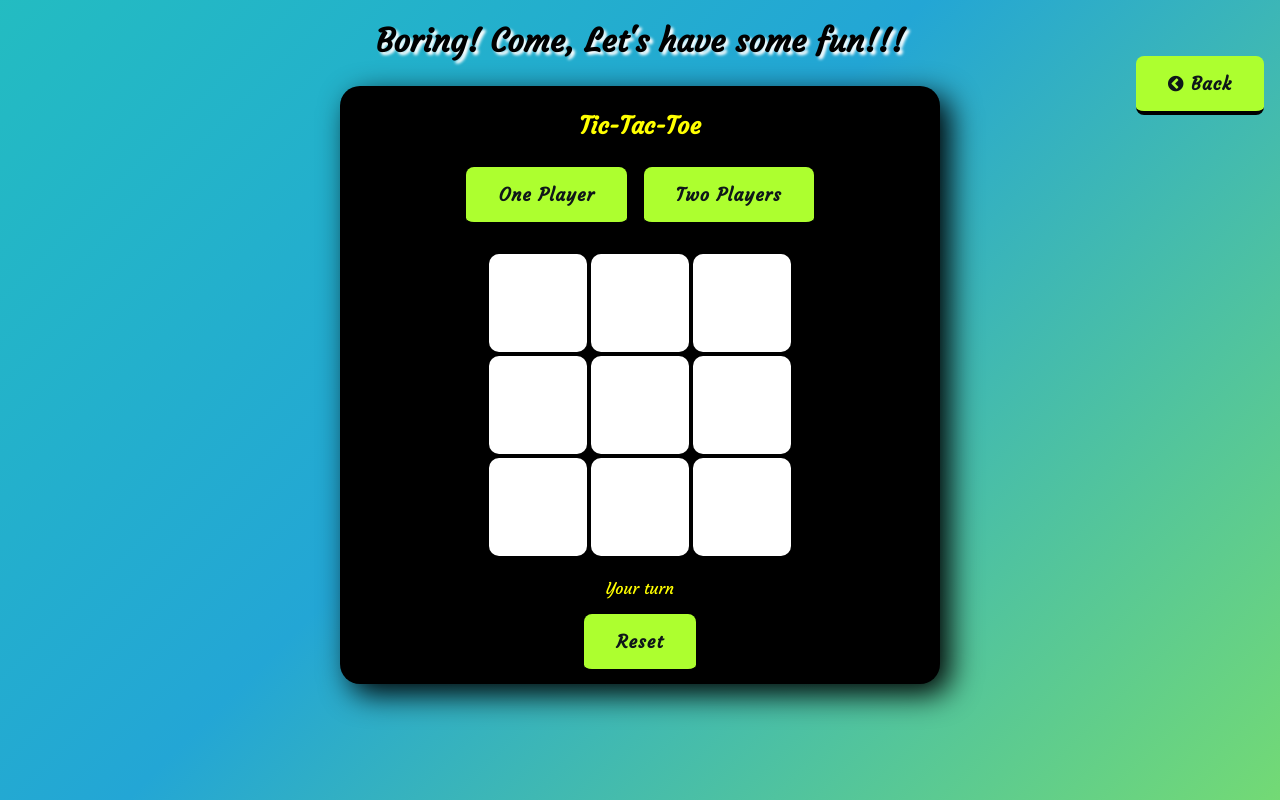
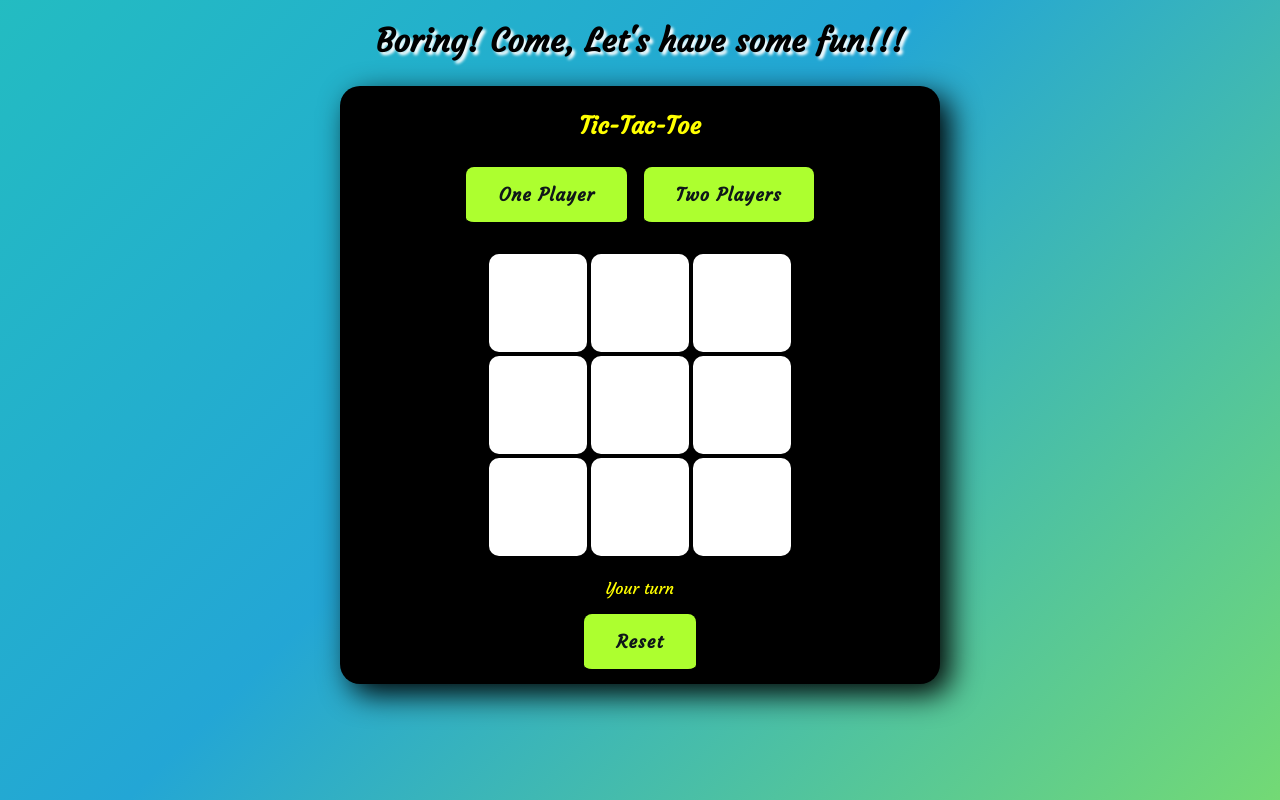
Before and after one commit to JAYASREE1408/Tic-Tac-Toe, a plain HTML site: page index.html in a window 1280 px wide. Drawn offline with Linux system fonts and the light colour scheme.

Commit message:
Tic Tac Toe

```diff
--- a/index.html
+++ b/index.html
@@ -140,9 +140,7 @@ button {
 }
 </style>
 <body>
-    <a href="./index.html"><button style="position: fixed;
-        top: 50px;
-        right: 10px;"><i class="fa fa-chevron-circle-left" ></i> Back</button></a>
+
     <h1 style="color: black;text-shadow:3px 3px 3px white;">Boring! Come, Let's have some fun!!!</h1>
     <div class="container">
         <div class="header">
```
